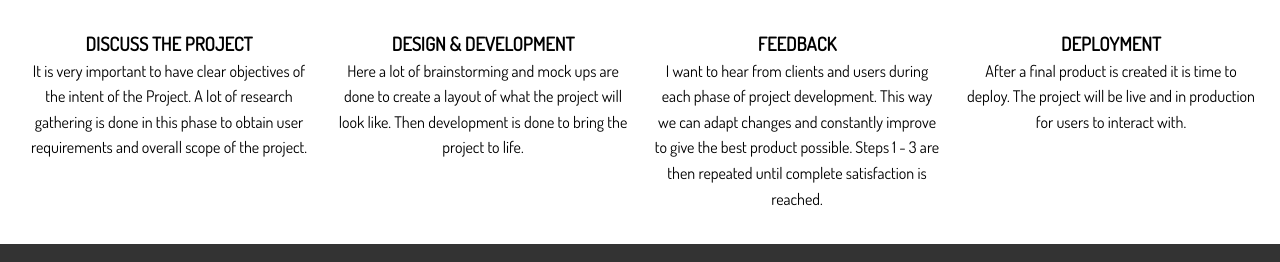
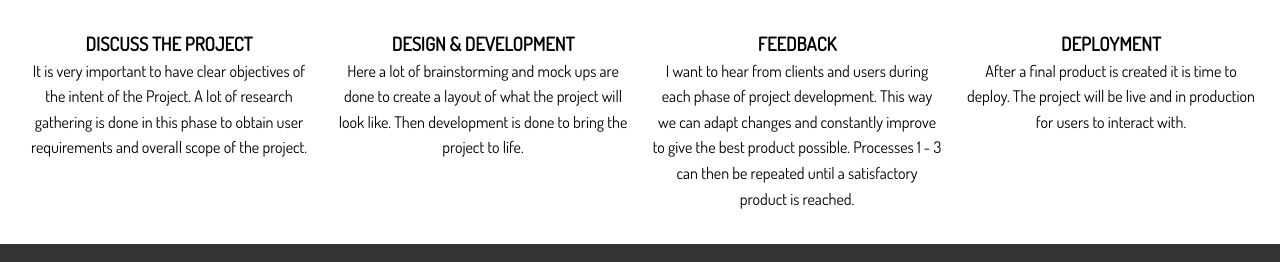
Before and after one commit to LukeTodd/luketodd.github.io, a website: page dist/index.html in a window 1280 px wide. Shown: the part 1177-1439 px from the top of the page. Drawn offline with Linux system fonts and the light colour scheme; a web font is replaced by a local one.

Commit message:
minor text change

```diff
--- a/dist/index.html
+++ b/dist/index.html
@@ -155,8 +155,8 @@
           <h3>Feedback</h3>
           <p>
             I want to hear from clients and users during each phase of project development. This way we can adapt
-            changes and constantly improve to give the best product possible. Steps 1 - 3 are then repeated until
-            complete satisfaction is reached.
+            changes and constantly improve to give the best product possible. Processes 1 - 3 can then be repeated until
+            a satisfactory product is reached.
           </p>
         </div>
         <div>
```
